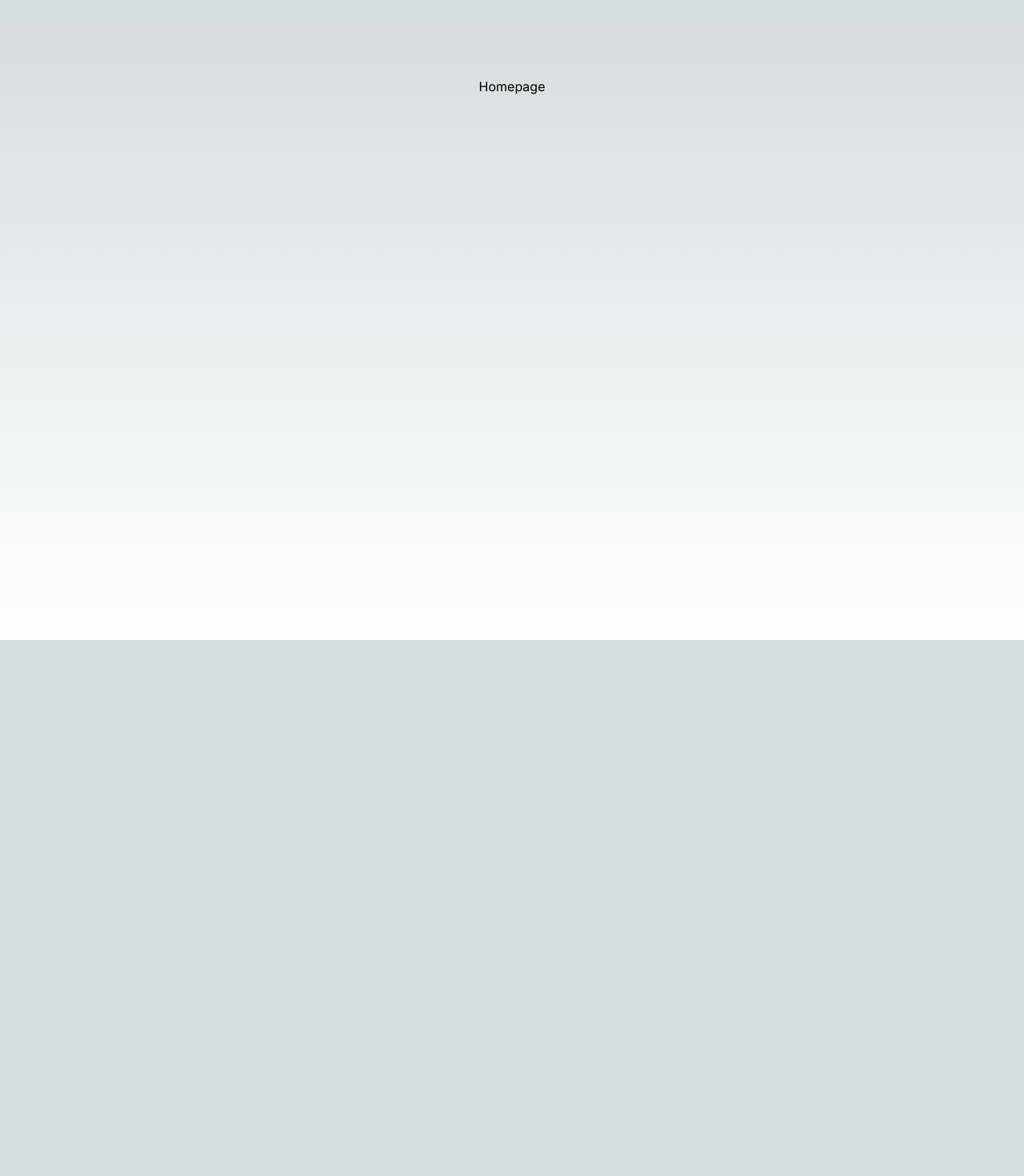
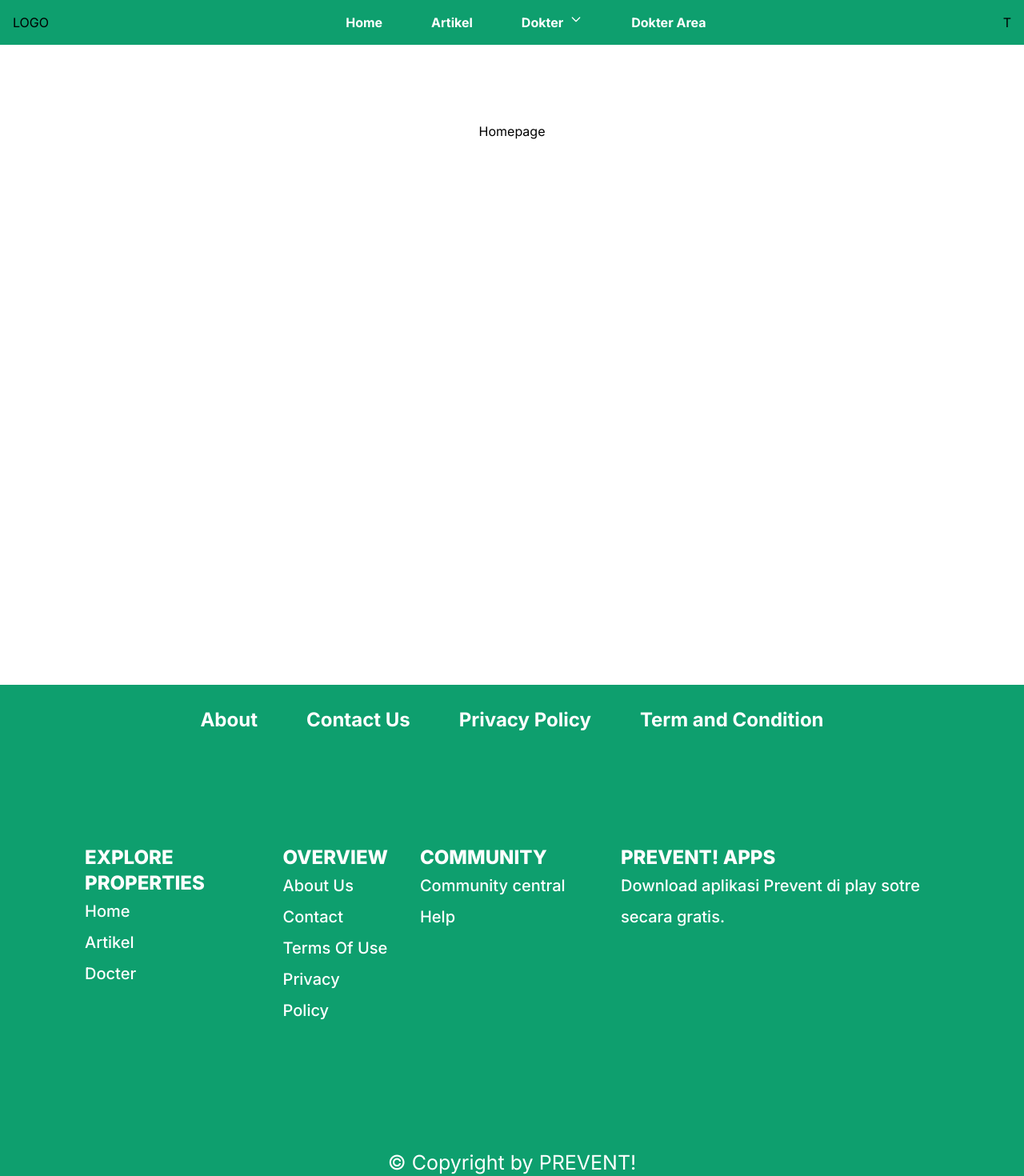
Before and after one commit to danargh/capstone-deploy-testing, a Next.js app: page / in a window 1280 px wide. Shown: the top 1470 px of the page at 80% size. Before the commit the page ends 800 px from the top, so only its background shows below. Built offline with nearby package versions, Linux system fonts and the light colour scheme.

Commit message:
feat: add component

```diff
--- a/app/globals.css
+++ b/app/globals.css
@@ -1,23 +1,3 @@
 @tailwind base;
 @tailwind components;
 @tailwind utilities;
-
-:root {
-   --foreground-rgb: 0, 0, 0;
-   --background-start-rgb: 214, 219, 220;
-   --background-end-rgb: 255, 255, 255;
-}
-
-@media (prefers-color-scheme: dark) {
-   :root {
-      --foreground-rgb: 255, 255, 255;
-      --background-start-rgb: 0, 0, 0;
-      --background-end-rgb: 0, 0, 0;
-   }
-}
-
-body {
-   color: rgb(var(--foreground-rgb));
-   background: linear-gradient(to bottom, transparent, rgb(var(--background-end-rgb)))
-      rgb(var(--background-start-rgb));
-}
--- a/app/layout.js
+++ b/app/layout.js
@@ -1,6 +1,9 @@
 import "./globals.css";
 import { Inter } from "next/font/google";
+import Navbar from "../components/ui/Navbar"
+import Footer from "../components/ui/Footer"
 
+import 'flowbite';
 const inter = Inter({ subsets: ["latin"] });
 
 export const metadata = {
@@ -11,7 +14,13 @@ export const metadata = {
 export default function RootLayout({ children }) {
    return (
       <html lang="en">
-         <body className={inter.className}>{children}</body>
+         <body className={inter.className}>
+            <Navbar />
+
+            {children}
+
+            <Footer />
+         </body>
       </html>
    );
 }
--- /dev/null
+++ b/components/ui/Footer.js
@@ -0,0 +1,57 @@
+const Footer = () => {
+    return (
+        <>
+            <footer className="bg-green-500 text-white flex justify-center">
+                <div className=" max-w-[1440px]  px-[106px]">
+                    <div className="flex gap-[61px] justify-center font-bold py-7  text-2xl">
+                        <div>About</div>
+                        <div>Contact Us</div>
+                        <div>Privacy Policy</div>
+                        <div>Term and Condition</div>
+                    </div>
+                    <div className="flex gap-10 justify-center py-28">
+                        <div>
+                            <div className=" font-extrabold  text-2xl ">EXPLORE PROPERTIES</div>
+                            <ul className="text-xl/[39px]    font-medium">
+                                <li>Home</li>
+                                <li>Artikel</li>
+                                <li>Docter</li>
+
+                            </ul>
+                        </div>
+                        <div>
+                            <div className=" font-extrabold  text-2xl ">OVERVIEW</div>
+                            <ul className="text-xl/[39px]    font-medium">
+                                <li>About Us</li>
+                                <li>Contact</li>
+                                <li>Terms Of Use</li>
+                                <li>Privacy Policy</li>
+
+
+                            </ul>
+                        </div>
+                        <div className="w-[270px]">
+                            <div className=" font-extrabold  text-2xl ">COMMUNITY</div>
+                            <ul className="text-xl/[39px]    font-medium">
+                                <li>Community central</li>
+                                <li>Help</li>
+
+
+                            </ul>
+                        </div>
+                        <div>
+                            <div className=" font-extrabold  text-2xl ">PREVENT! APPS</div>
+                            <p className="text-xl/[39px] font-medium">Download aplikasi Prevent di play sotre secara gratis.</p>
+                        </div>
+                    </div>
+                    <div className="text-center py-10">
+                        <p className=" text-[25px]">&copy; Copyright by PREVENT!</p>
+                    </div>
+                </div>
+
+            </footer>
+        </>
+    )
+}
+
+export default Footer
--- /dev/null
+++ b/components/ui/Navbar.js
@@ -0,0 +1,38 @@
+const Navbar = () => {
+    return (
+        <>
+            <nav className=" bg-green-500">
+                <div className="max-w-[1440px] flex flex-wrap items-center justify-between mx-auto p-4">
+                    <a href="#home">
+                        <h1>LOGO</h1>
+                    </a>
+                    <div>
+                        <ul className="flex flex-row gap-[61px]  text-white font-bold">
+                            <li><a href="">Home</a> </li>
+                            <li><a href=""> Artikel</a></li>
+                            <li >
+                                <button id="dropdownDefaultButton" data-dropdown-toggle="dropdown" type="button" className="flex flex-row">Dokter<svg class="w-4 h-4 ml-2" aria-hidden="true" fill="none" stroke="currentColor" viewBox="0 0 24 24" xmlns="http://www.w3.org/2000/svg"><path stroke-linecap="round" stroke-linejoin="round" stroke-width="2" d="M19 9l-7 7-7-7"></path></svg></button>
+                                <div id="dropdown" className="z-10 hidden bg-white divide-y">
+                                    <ul aria-labelledby="dropdownDefaultButton">
+                                        <li>Detail Dokter</li>
+                                        <li>Apakah Kamu Dokter?</li>
+                                    </ul>
+                                </div>
+                            </li>
+                            <li>Dokter Area</li>
+                        </ul>
+                    </div>
+                    <div>
+                        <p>T</p>
+                    </div>
+                </div>
+
+
+
+
+            </nav>
+        </>
+    )
+}
+
+export default Navbar;
--- a/tailwind.config.js
+++ b/tailwind.config.js
@@ -4,6 +4,7 @@ module.exports = {
     './pages/**/*.{js,ts,jsx,tsx,mdx}',
     './components/**/*.{js,ts,jsx,tsx,mdx}',
     './app/**/*.{js,ts,jsx,tsx,mdx}',
+    './node_modules/flowbite-react/**/*.{js,jsx,ts,tsx}',
   ],
   theme: {
     extend: {
@@ -14,5 +15,7 @@ module.exports = {
       },
     },
   },
-  plugins: [],
+  plugins: [
+    require('flowbite/plugin')
+  ],
 }
```
Also changed, not shown: package.json (+19 -1 lines), components/ui/Button.js (added), 1 other file (tests, documents, lock files or other folders).
